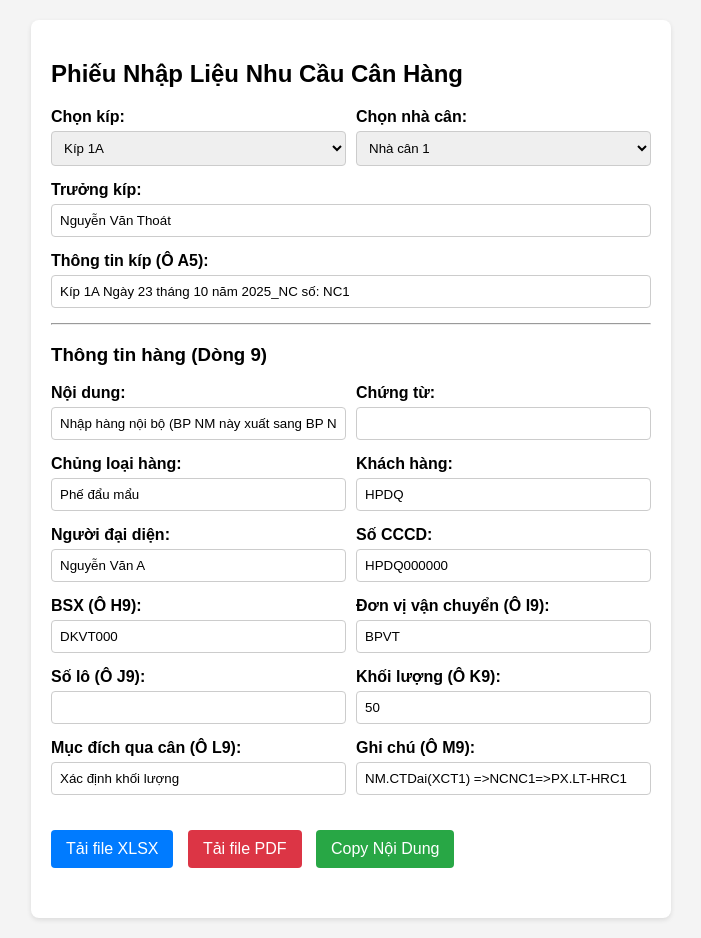
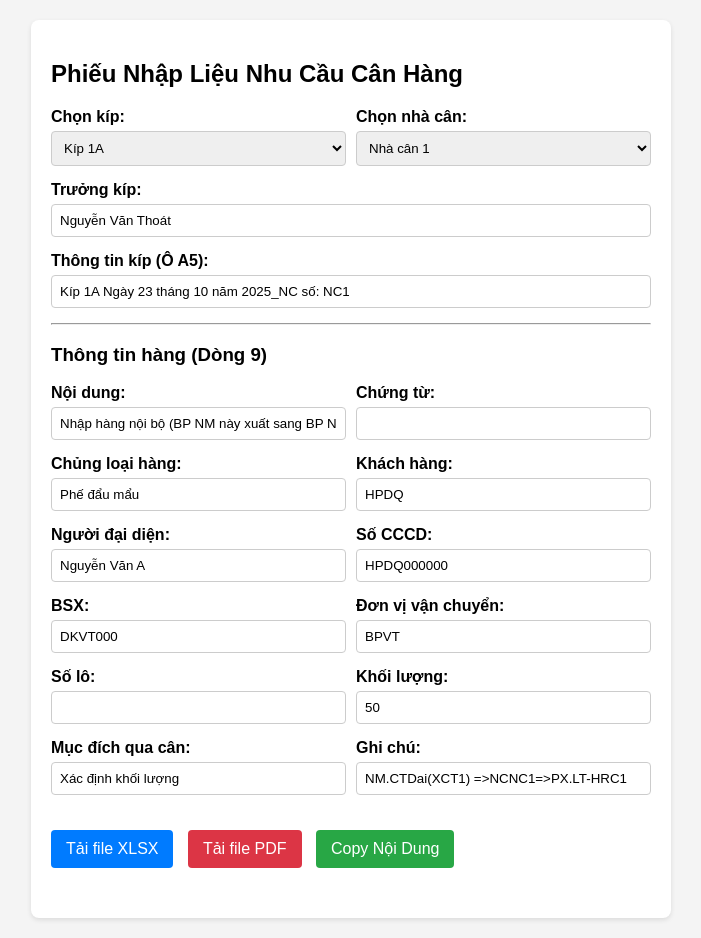
Before and after one commit to thanhduongnmc24-gif/canhang, a website: page public/index.html in a window 1280 px wide. Shown: the whole page, without its empty margins (289-990 px from the left). Drawn offline with Linux system fonts and the light colour scheme.

Commit message:
Update index.html

```diff
--- a/public/index.html
+++ b/public/index.html
@@ -133,11 +133,11 @@
         <!-- HÀNG 4 -->
         <div class="form-row">
             <div class="form-group">
-                <label for="input-h9">BSX (Ô H9):</label>
+                <label for="input-h9">BSX:</label>
                 <input type="text" id="input-h9" value="DKVT000">
             </div>
             <div class="form-group">
-                <label for="input-i9">Đơn vị vận chuyển (Ô I9):</label>
+                <label for="input-i9">Đơn vị vận chuyển:</label>
                 <input type="text" id="input-i9" value="BPVT">
             </div>
         </div>
@@ -146,11 +146,11 @@
         <div class="form-row">
 
             <div class="form-group">
-                <label for="input-j9">Số lô (Ô J9):</label>
+                <label for="input-j9">Số lô:</label>
                 <input type="text" id="input-j9" value="">
             </div>
              <div class="form-group">
-                <label for="input-k9">Khối lượng (Ô K9):</label>
+                <label for="input-k9">Khối lượng:</label>
                 <input type="text" id="input-k9" value="50">
             </div>
         </div>
@@ -159,11 +159,11 @@
         <div class="form-row">
 
             <div class="form-group">
-                <label for="input-l9">Mục đích qua cân (Ô L9):</label>
+                <label for="input-l9">Mục đích qua cân:</label>
                 <input type="text" id="input-l9" value="Xác định khối lượng">
             </div>
              <div class="form-group">
-            <label for="input-m9">Ghi chú (Ô M9):</label>
+            <label for="input-m9">Ghi chú:</label>
             <input type="text" id="input-m9" value="NM.CTDai(XCT1) =>NCNC1=>PX.LT-HRC1">
         </div>
         </div>
```
